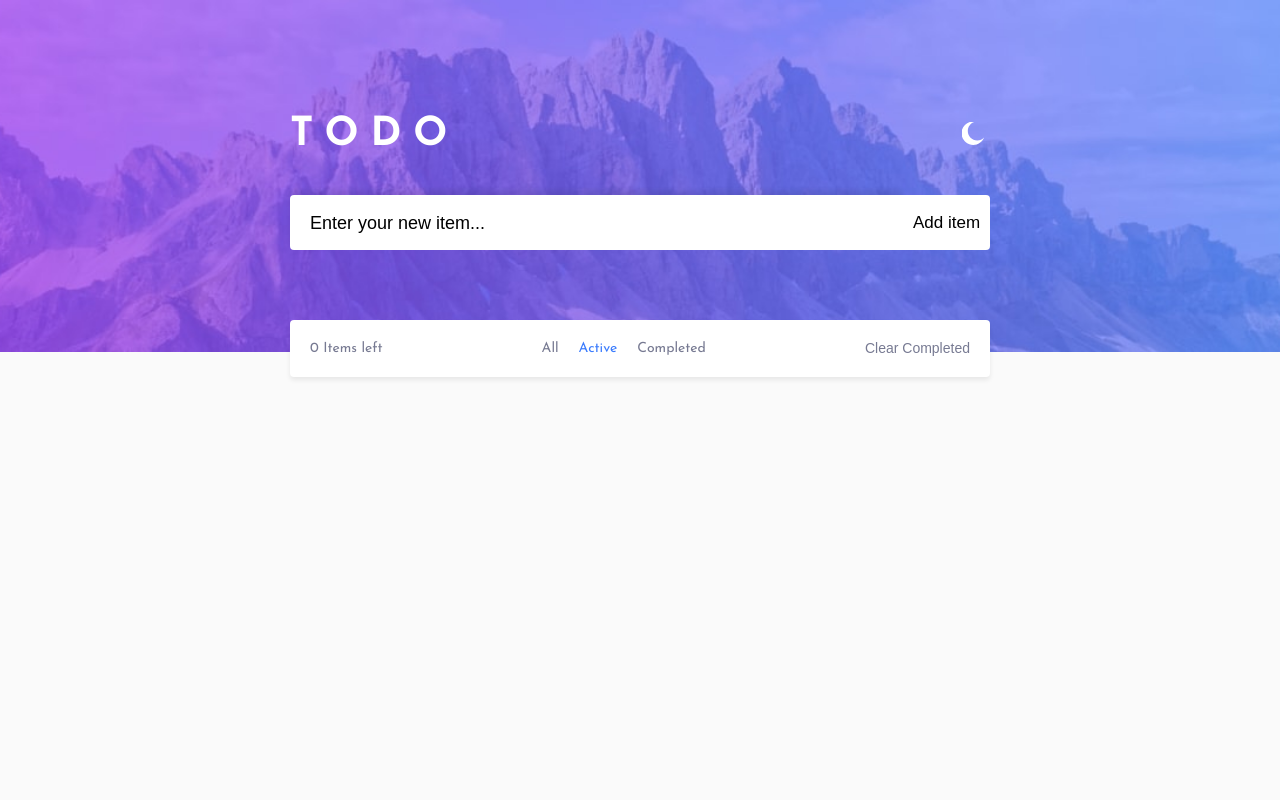
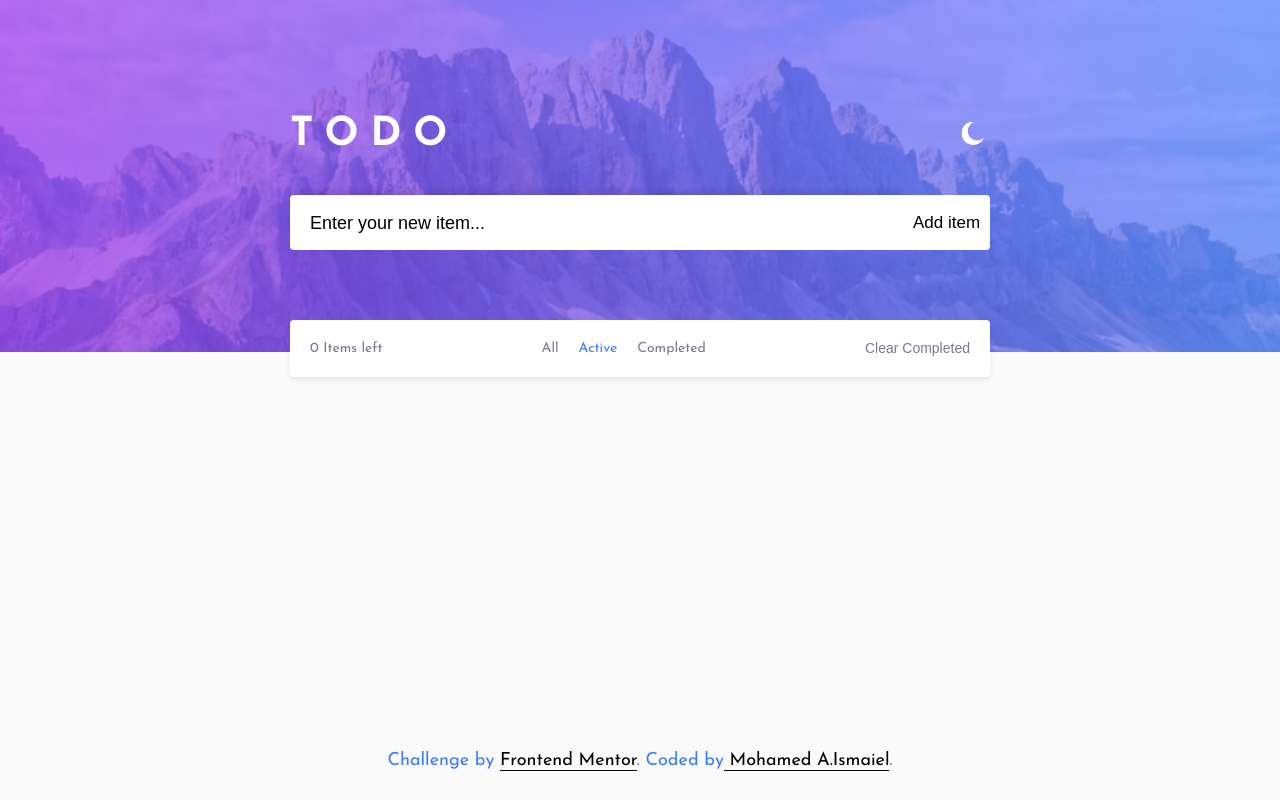
Before and after one commit to MohamedAismaiel/TODO-rep, a Next.js app: page /active in a window 1280 px wide. Built offline with nearby package versions, Linux system fonts and the light colour scheme.

Commit message:
added headers and footer

```diff
--- a/components/_item.scss
+++ b/components/_item.scss
@@ -79,10 +79,9 @@
     opacity: 0;
     cursor: pointer;
     top: 0;
-    left: 2rem;
+    left: 0rem;
     height: 7rem;
     width: 7rem;
-    // z-index: 1;
   }
   &-checkmark {
     position: absolute;
--- a/components/itemList.js
+++ b/components/itemList.js
@@ -7,7 +7,6 @@ const ItemList = (props) => {
   const itemctx = useContext(ItemContext).items;
   const Orderctx = useContext(ItemContext).orderItems;
   resetServerContext();
-
   const isCompleted = useContext(ItemContext).itemCompleted;
   const removeTex = useContext(ItemContext).removeText;
   const itemIsCompleted = useContext(ItemContext).toggleIsCompleted;
--- a/components/navigation.js
+++ b/components/navigation.js
@@ -1,5 +1,5 @@
 import Link from "next/link";
-import { useContext } from "react";
+import { Fragment, useContext } from "react";
 import { ItemContext } from "./context/itemContext";
 import { useRouter } from "next/router";
 const Navigation = () => {
@@ -33,7 +33,12 @@ const Navigation = () => {
     : "nav-actions-all-dark nav-actions-all";
 
   const btnMode = modectx ? " nav-btn nav-btn-light" : "nav-btn nav-btn-dark";
+
+  const classes = modectx
+    ? "attribution attribution-light"
+    : "attribution attribution-dark";
   return (
+    <Fragment>
       <section className="navbar">
         <ul className={navClass}>
           <li className="left-items">{`${leftItems.length} Items left`}</li>
@@ -55,6 +60,28 @@ const Navigation = () => {
           </li>
         </ul>
       </section>
+      <div className={classes}>
+        Challenge by&nbsp;
+        <a
+          className="link"
+          href="https://www.frontendmentor.io?ref=challenge"
+          target="_blank"
+          rel="noreferrer"
+        >
+          Frontend Mentor
+        </a>
+        . Coded by
+        <a
+          className="link"
+          href="https://www.facebook.com/profile.php?id=1196972374"
+          target="_blank"
+          rel="noreferrer"
+        >
+          &nbsp;Mohamed A.Ismaiel
+        </a>
+        .
+      </div>
+    </Fragment>
   );
 };
 export default Navigation;
--- a/layout/_layout.scss
+++ b/layout/_layout.scss
@@ -6,7 +6,7 @@
       2rem,
       1fr
     );
-  grid-template-rows: 40vh min-content min-content 1fr;
+  grid-template-rows: 40vh min-content min-content min-content 1fr;
   min-width: 100vw;
   &-dark {
     background-color: var(--Very-Dark-Blue);
--- a/pages/_app.js
+++ b/pages/_app.js
@@ -5,7 +5,8 @@ import Background from "../layout/background";
 import Logo from "../components/logo";
 import NewList from "../components/newList";
 import Item from "../components/item";
-import ItemProvider from "../components/context/itemContext";
+import ItemProvider, { ItemContext } from "../components/context/itemContext";
+import { useContext } from "react";
 
 function MyApp({ Component, pageProps }) {
   return (
@@ -15,7 +16,6 @@ function MyApp({ Component, pageProps }) {
         <Logo />
         <NewList />
         <Navigation />
-
         <Component {...pageProps} />
       </Layout>
     </ItemProvider>
--- a/pages/active.js
+++ b/pages/active.js
@@ -1,8 +1,14 @@
+import Head from "next/head";
 import { Fragment } from "react";
 import ActiveList from "../components/activeList";
+
 const Active = () => {
   return (
     <Fragment>
+      <Head>
+        <title>TODO APP</title>
+        <meta name="description" content="Filter your active tasks" />
+      </Head>
       <ActiveList />
     </Fragment>
   );
--- a/pages/completed.js
+++ b/pages/completed.js
@@ -1,9 +1,14 @@
+import Head from "next/head";
 import { Fragment } from "react";
 import CompletedList from "../components/completedList";
 
 const Completed = () => {
   return (
     <Fragment>
+      <Head>
+        <title>TODO APP</title>
+        <meta name="description" content="Filter your completed tasks" />
+      </Head>
       <CompletedList />
     </Fragment>
   );
--- a/pages/index.js
+++ b/pages/index.js
@@ -1,9 +1,13 @@
 import { Fragment } from "react";
 import ItemList from "../components/itemList";
-
+import Head from "next/head";
 const HomePage = () => {
   return (
     <Fragment>
+      <Head>
+        <title>TODO APP</title>
+        <meta name="description" content="Make your own TODO list" />
+      </Head>
       <ItemList />
       <h2 className="text">Drag and drop to reorder the list</h2>
     </Fragment>
--- a/styles/globals.scss
+++ b/styles/globals.scss
@@ -79,3 +79,30 @@ li {
   color: var(--Dark-Gray-sh-Blue);
   opacity: 0.8;
 }
+
+.attribution {
+  grid-column: 2/3;
+  grid-row: 5/5;
+  justify-self: center;
+  align-self: flex-end;
+  margin-bottom: 3rem;
+  a {
+    text-decoration: none;
+    color: black;
+    border-bottom: 1px solid black;
+  }
+  &-light {
+    a {
+      transition: var(--transition);
+      color: black;
+      border-bottom: 1px solid black;
+    }
+  }
+  &-dark {
+    a {
+      transition: var(--transition);
+      color: white;
+      border-bottom: 1px solid white;
+    }
+  }
+}
```
Also changed, not shown: 1 other file (tests, documents, lock files or other folders). Lines whose indentation alone changed are shown as unchanged.
